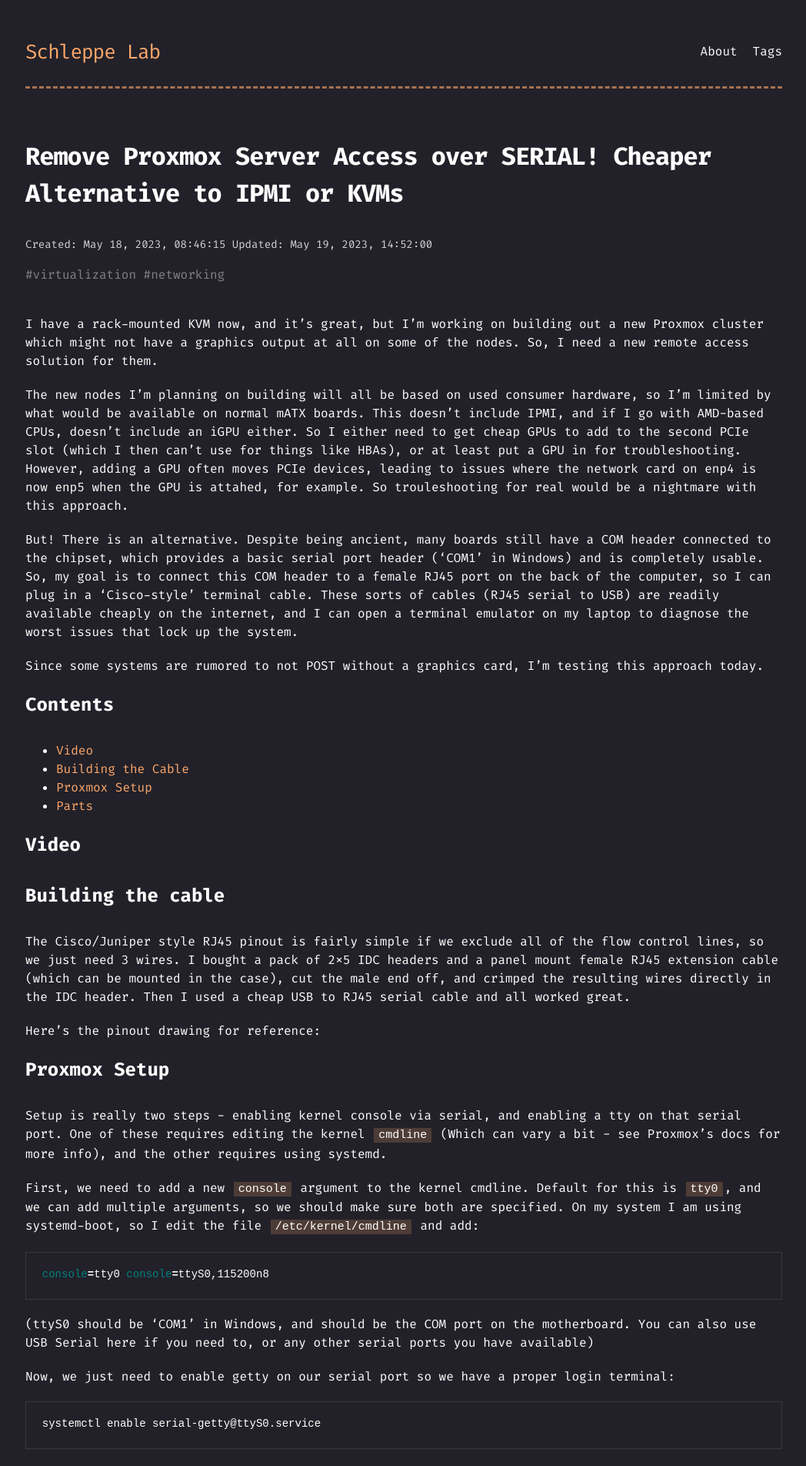
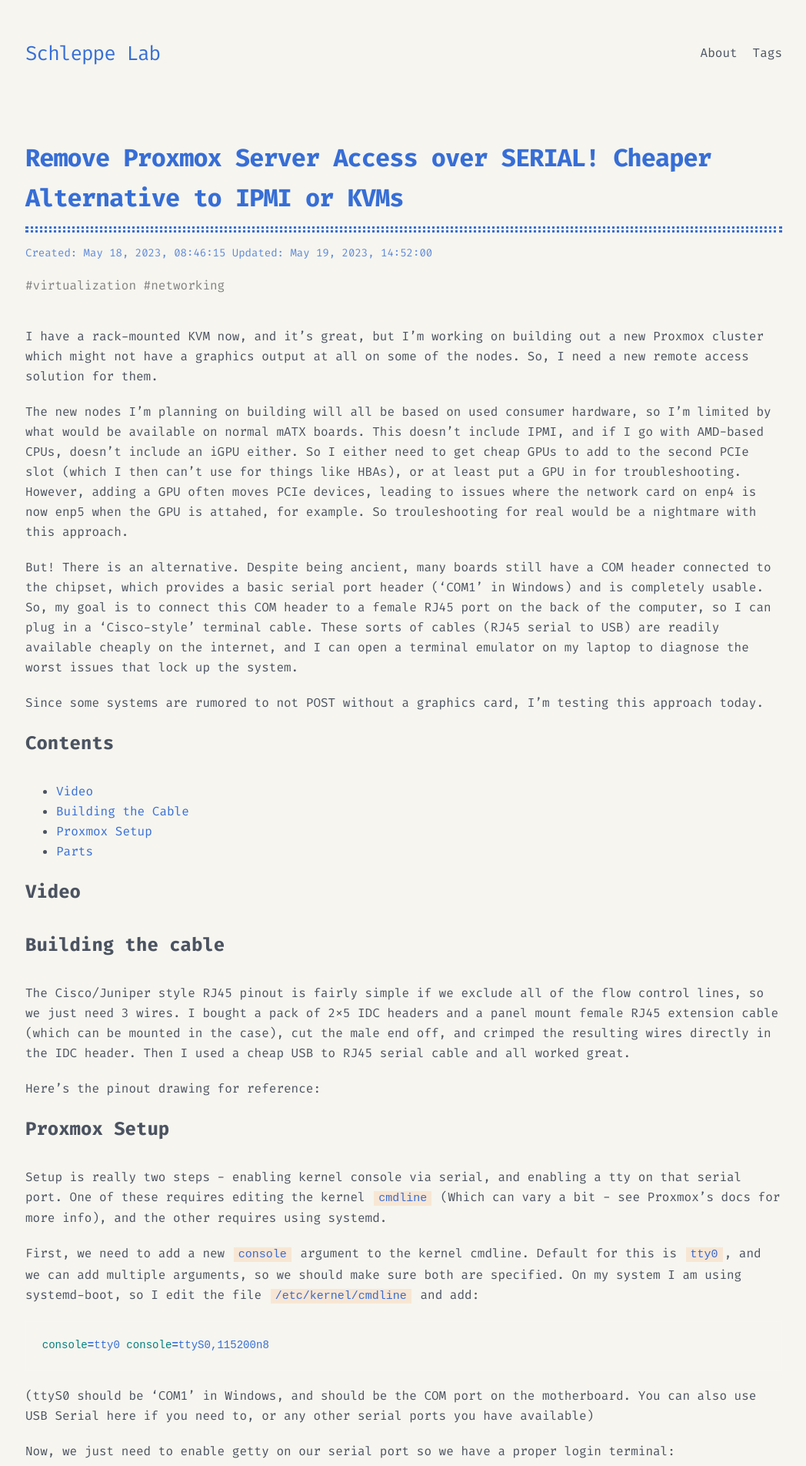
Before and after one commit to KevinMidboe/schleppe-lab, a Jekyll site: the page built from _posts/2023-05-18-proxmox_com.markdown, in a window 1280 px wide. Shown: the top 1904 px of the page at 77% size, without its empty margins (115-1163 px from the left). Built offline with Jekyll 4.4.1, drawn with Linux system fonts in a browser that asks for light colours.

Commit message:
Update color theme to white and blue
- Border accent shadow effect that makes assets float of page
- Apply border accent to image captions

```diff
--- a/_includes/image.html
+++ b/_includes/image.html
@@ -1,8 +1,8 @@
 <!-- _includes/image.html -->
 {% if include.fullwidth %}
-<figure class="fullwidth">
+<figure class="border-accent fullwidth">
 {% else %}
-<figure>
+<figure class="border-accent">
 {% endif %}
     {% if include.url %}
     <a href="{{ include.url }}">
--- a/_sass/_base.scss
+++ b/_sass/_base.scss
@@ -79,12 +79,16 @@ img {
 /**
  * Figures
  */
-figure > img {
-  display: block;
+figure {
+  > img {
+    display: block;
+  }
 }
 
 figcaption {
-  font-size: $small-font-size;
+  font-size: 0.75rem;
+  font-style: italic;
+  padding: 0.5rem 1rem;
 }
 
 /**
--- a/_sass/_header.scss
+++ b/_sass/_header.scss
@@ -4,6 +4,8 @@
 .site-header {
   border-bottom: 3px dashed $grey-color-light;
   border-bottom: 3px dashed rgba(254, 168, 106, 0.6);
+  border-bottom: 3px dashed rgba(8,76,207,.6);
+  border-bottom: unset !important;
   min-height: calc(var(--spacing-unit) * 1.865);
 
   // Positioning context for the mobile navigation icon
--- a/_sass/_layout.scss
+++ b/_sass/_layout.scss
@@ -194,3 +194,13 @@ figure.fullwidth {
     }
   }
 }
+
+@mixin border-accent {
+  background-color: white;
+  border: 1px solid rgba(8,76,207,0.3);
+  box-shadow: rgba(0, 0, 0, 0) 0px 0px 0px 0px, rgba(0, 0, 0, 0) 0px 0px 0px 0px, rgba(8, 76, 207, 0.07) 4px 4px 0px 0px;
+}
+
+.border-accent {
+  @include border-accent;
+}
--- a/_sass/main.scss
+++ b/_sass/main.scss
@@ -11,30 +11,40 @@
   font-weight: bold;
   src: url("/assets/fonts/FiraCode-Bold.ttf");
 }
+@font-face {
+  font-family: "Post title font";
+  src: url("/assets/fonts/font-title.woff2");
+}
+@font-face {
+  font-family: "Post subtitle font";
+  src: url("/assets/fonts/font-subtitle.woff2");
+}
 
-$text-color: white;
-$background-color: #222129;
-$brand-color: #fea86a;
+$text-color: #4B5361;
+$background-color: #F6F5EF;
+$brand-color: rgb(8, 76, 207, 0.8);
 
 :root {
   --font-family: "Fira Code", Monaco, Consolas, "Ubuntu Mono", monospace;
   --font-size: 16px;
   --font-weight: 400;
   --font-size-small: 14px;
-  --line-height: 1.5;
+  --line-height: 1.625;
 
   --spacing-unit: 2.5em;
 
-  --text-color: $text-color;
-  --background-color: $background-color;
-  --brand-color: $brand-color;
+  --text-color: #4B5361;
+  --background-color: #F6F5EF;
+  --brand-color: rgb(8, 76, 207, 0.8);
+
   --border-color: hsla(0, 0%, 100%, 0.1);
 }
+
 $base-font-family: "Fira Code", Monaco, Consolas, "Ubuntu Mono", monospace !default;
 $base-font-size: 16px !default;
 $base-font-weight: 400 !default;
 $small-font-size: $base-font-size * 0.875 !default;
-$base-line-height: 1.5 !default;
+$base-line-height: 1.625 !default;
 
 $spacing-unit: 2.5em !default;
 
```
Also changed, not shown: assets/fonts/font-title.woff2 (added).
